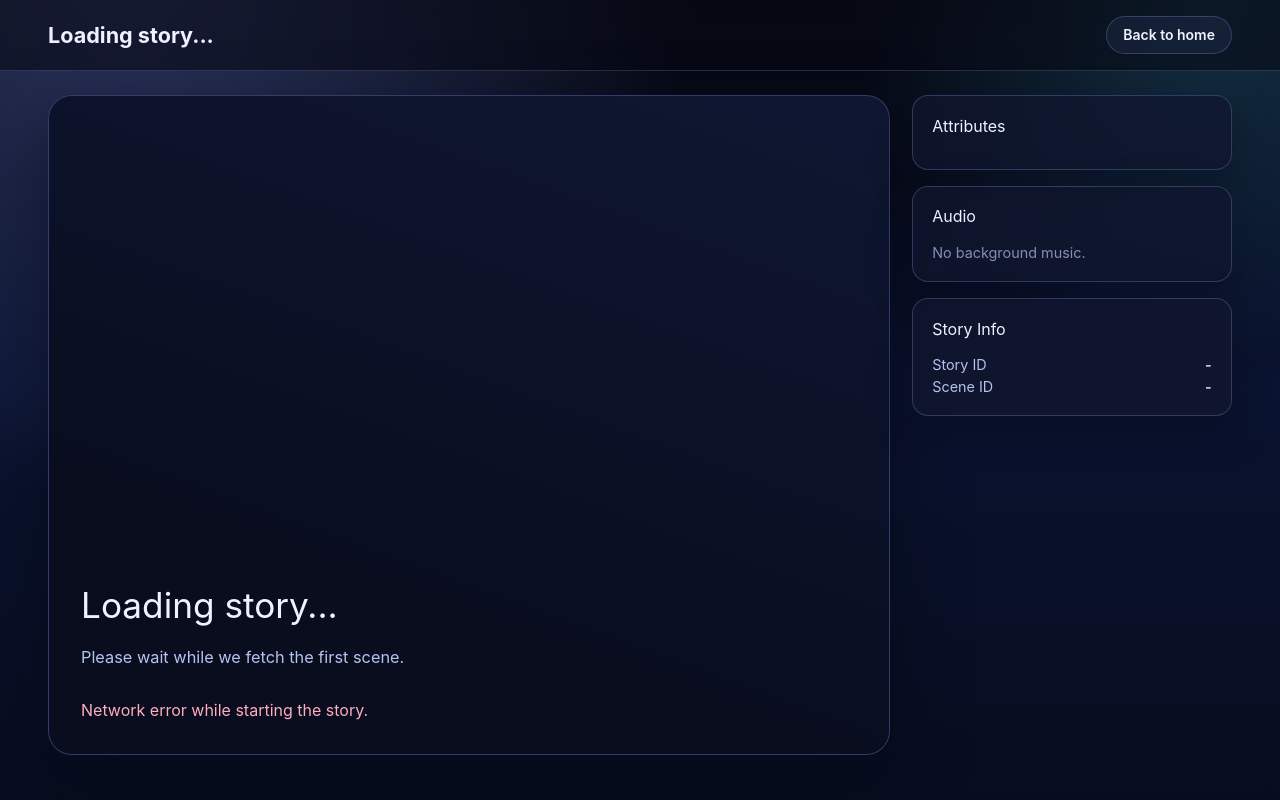
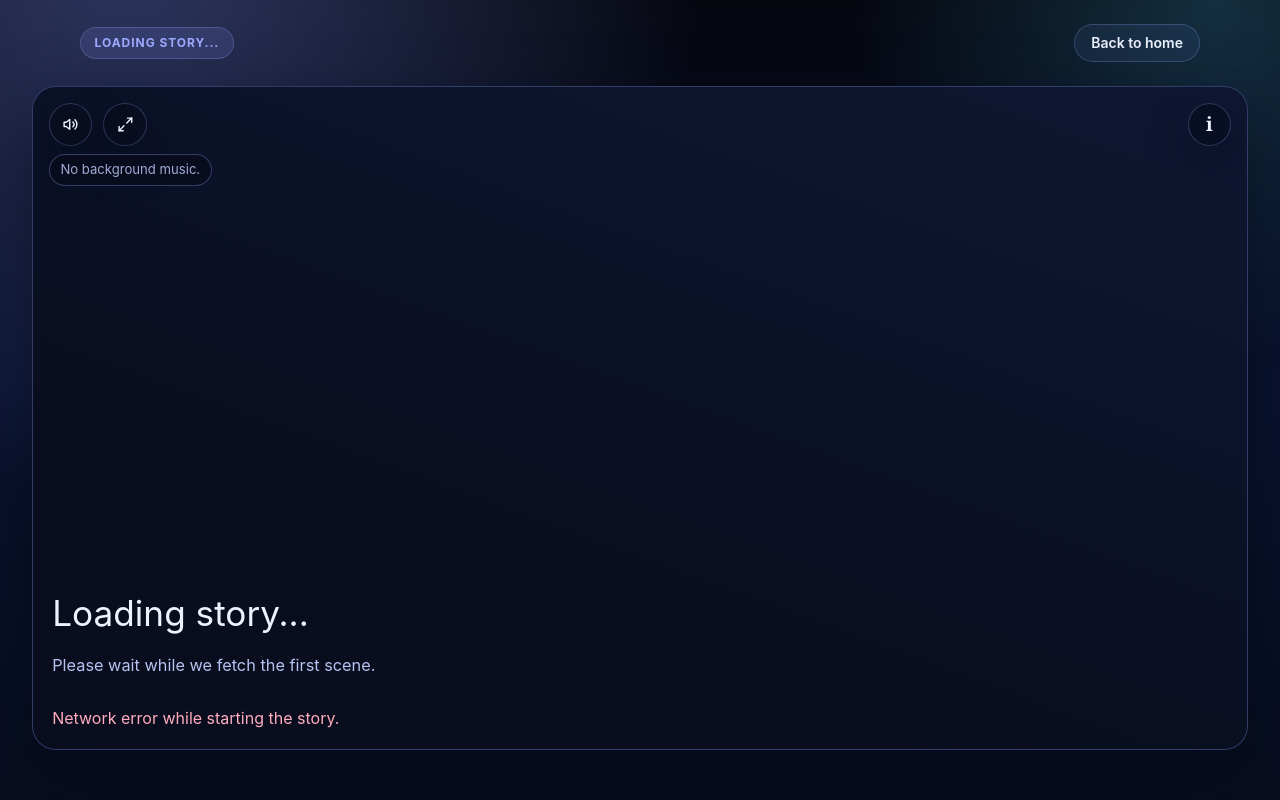
Before and after one commit to fardinkamal62/tadpole-interactive-story-engine, a Django app: page /story/1/ in a window 1280 px wide. Run offline with Django 5.2, Linux system fonts and the light colour scheme; data comes from the database, SQL or seed files in the repository; data that the repository does not hold is empty; some libraries are stand-ins or nearby versions; some web fonts are replaced.

Commit message:
feat: enhance story page with new audio controls, fullscreen support, and improved layout

```diff
--- a/static/story_page.html
+++ b/static/story_page.html
@@ -14,16 +14,73 @@
 </head>
 <body>
 <div class="story-shell">
-    <header class="story-header" data-animate>
-        <div>
-            <div class="story-brand" id="story-name">Loading story...</div>
-            <div class="story-subtitle" id="story-description" hidden></div>
+    <header class="topbar story-navbar mx-auto flex w-full max-w-6xl flex-wrap items-center justify-between gap-4 px-4 py-6" data-animate>
+        <div class="story-navbar-meta">
+            <div class="brand-mark" id="story-name">Loading story...</div>
+            <div class="brand-subtitle" id="story-description" hidden></div>
         </div>
         <a class="btn btn-outline-dark px-4 py-2 text-sm font-semibold" href="/">Back to home</a>
     </header>
 
-    <main class="story-layout">
     <section class="story-stage" id="story-stage" data-animate>
+        <div class="story-hud">
+            <div class="hud-left">
+                <div class="audio-control" id="story-audio-control">
+                    <button class="icon-button" type="button" id="story-audio-toggle" aria-label="Mute">
+                        <svg class="icon icon-volume-on" viewBox="0 0 24 24" fill="none" stroke="currentColor" stroke-width="2" stroke-linecap="round" stroke-linejoin="round" aria-hidden="true">
+                            <polygon points="11 5 6 9 3 9 3 15 6 15 11 19 11 5"></polygon>
+                            <path d="M15.5 8.5a5 5 0 0 1 0 7"></path>
+                            <path d="M18.5 5.5a9 9 0 0 1 0 13"></path>
+                        </svg>
+                        <svg class="icon icon-volume-off" viewBox="0 0 24 24" fill="none" stroke="currentColor" stroke-width="2" stroke-linecap="round" stroke-linejoin="round" aria-hidden="true">
+                            <polygon points="11 5 6 9 3 9 3 15 6 15 11 19 11 5"></polygon>
+                            <line x1="23" y1="9" x2="17" y2="15"></line>
+                            <line x1="17" y1="9" x2="23" y2="15"></line>
+                        </svg>
+                    </button>
+                    <div class="audio-popover" id="story-audio-controls" hidden>
+                        <label class="audio-volume">
+                            <span>Volume</span>
+                            <input type="range" id="story-audio-volume" min="0" max="100" value="70">
+                        </label>
+                        <div class="audio-status" id="story-audio-status">Volume 70%</div>
+                    </div>
+                    <div class="story-audio-empty" id="story-audio-empty">No background music.</div>
+                </div>
+                <button class="icon-button" type="button" id="story-fullscreen-toggle" aria-label="Enter fullscreen" aria-pressed="false">
+                    <svg class="icon icon-fullscreen-enter" viewBox="0 0 24 24" fill="none" stroke="currentColor" stroke-width="2" stroke-linecap="round" stroke-linejoin="round" aria-hidden="true">
+                        <polyline points="15 3 21 3 21 9"></polyline>
+                        <polyline points="9 21 3 21 3 15"></polyline>
+                        <line x1="21" y1="3" x2="14" y2="10"></line>
+                        <line x1="3" y1="21" x2="10" y2="14"></line>
+                    </svg>
+                    <svg class="icon icon-fullscreen-exit" viewBox="0 0 24 24" fill="none" stroke="currentColor" stroke-width="2" stroke-linecap="round" stroke-linejoin="round" aria-hidden="true">
+                        <polyline points="9 3 3 3 3 9"></polyline>
+                        <polyline points="15 21 21 21 21 15"></polyline>
+                        <line x1="3" y1="3" x2="10" y2="10"></line>
+                        <line x1="21" y1="21" x2="14" y2="14"></line>
+                    </svg>
+                </button>
+            </div>
+
+            <div class="info-control" id="story-info-control">
+                <button class="icon-button icon-button-info" type="button" id="story-info-toggle" aria-expanded="false" aria-label="Show story information">i</button>
+                <div class="info-popover" id="story-info-popover">
+                    <div class="panel-card">
+                        <h2>Attributes</h2>
+                        <div class="story-attributes" id="story-attributes"></div>
+                    </div>
+                    <div class="panel-card">
+                        <h2>Story Info</h2>
+                        <div class="story-meta" id="story-meta">
+                            <div class="meta-row"><span>Story ID</span><strong id="story-id">-</strong></div>
+                            <div class="meta-row"><span>Scene ID</span><strong id="scene-id">-</strong></div>
+                        </div>
+                    </div>
+                </div>
+            </div>
+        </div>
+
         <div class="story-overlay">
             <h1 class="story-title" id="story-title">Loading story...</h1>
             <p class="story-content" id="story-content">Please wait while we fetch the first scene.</p>
@@ -38,35 +95,8 @@
             </div>
             <div class="story-error" id="story-error" hidden></div>
         </div>
+        <audio id="story-audio" preload="auto" loop></audio>
     </section>
-
-        <aside class="story-panel" data-animate>
-            <div class="panel-card">
-                <h2>Attributes</h2>
-                <div class="story-attributes" id="story-attributes"></div>
-            </div>
-            <div class="panel-card">
-                <h2>Audio</h2>
-                <div class="story-audio" id="story-audio-controls" hidden>
-                    <button class="btn btn-outline-secondary px-3 py-2 text-sm" type="button" id="story-audio-toggle">Mute</button>
-                    <label class="audio-volume">
-                        <span>Volume</span>
-                        <input type="range" id="story-audio-volume" min="0" max="100" value="70">
-                    </label>
-                    <div class="audio-status" id="story-audio-status">Volume 70%</div>
-                </div>
-                <div class="story-audio-empty" id="story-audio-empty">No background music.</div>
-                <audio id="story-audio" preload="auto" loop></audio>
-            </div>
-            <div class="panel-card">
-                <h2>Story Info</h2>
-                <div class="story-meta" id="story-meta">
-                    <div class="meta-row"><span>Story ID</span><strong id="story-id">-</strong></div>
-                    <div class="meta-row"><span>Scene ID</span><strong id="scene-id">-</strong></div>
-                </div>
-            </div>
-        </aside>
-    </main>
 </div>
 <script src="{% static 'scripts/story_page.js' %}?v={{ timestamp }}" defer></script>
 </body>
--- a/static/styles/story_page.css
+++ b/static/styles/story_page.css
@@ -1,42 +1,46 @@
 .story-shell {
     min-height: 100vh;
+    min-height: 100dvh;
     display: flex;
     flex-direction: column;
 }
 
-.story-header {
-    padding: 1rem 3rem;
-    display: flex;
-    justify-content: space-between;
-    align-items: center;
-    border-bottom: 1px solid rgba(154, 169, 255, 0.22);
-    background: rgba(7, 10, 21, 0.58);
-    backdrop-filter: blur(14px);
+.story-navbar {
+    width: min(100%, 1200px);
+    margin: 0 auto;
 }
 
-.story-brand {
-    font-size: 1.35rem;
+.story-navbar-meta {
+    min-width: 0;
+}
+
+.brand-mark {
+    display: inline-block;
+    padding: 0.35rem 0.85rem;
+    border-radius: 999px;
+    border: 1px solid var(--border);
+    background: rgba(132, 148, 255, 0.15);
+    color: var(--accent-strong);
+    text-transform: uppercase;
+    letter-spacing: 0.08em;
+    font-size: 0.75rem;
     font-weight: 700;
 }
 
-.story-subtitle {
+.brand-subtitle {
+    margin-top: 0.45rem;
     color: var(--text-muted);
     font-size: 0.95rem;
 }
 
-.story-layout {
-    display: grid;
-    grid-template-columns: minmax(0, 1fr) minmax(260px, 320px);
-    gap: 1.35rem;
-    padding: 1.5rem 3rem 2.8rem;
-    flex: 1;
-}
-
 .story-stage {
     position: relative;
+    width: 95%;
+    margin: 0 auto 1rem;
+    min-height: calc(100dvh - 8.5rem);
+    height: calc(100dvh - 8.5rem);
+    overflow: hidden;
     border-radius: var(--radius-lg);
-    overflow: hidden;
-    min-height: 560px;
     border: 1px solid var(--border);
     background: #101937;
     background-size: cover;
@@ -48,10 +52,156 @@
     filter: saturate(0.92);
 }
 
+.story-hud {
+    position: absolute;
+    top: 1rem;
+    left: 1rem;
+    right: 1rem;
+    z-index: 4;
+    display: flex;
+    justify-content: space-between;
+    align-items: flex-start;
+    gap: 0.8rem;
+}
+
+.hud-left {
+    display: inline-flex;
+    align-items: center;
+    gap: 0.7rem;
+}
+
+.icon-button {
+    width: 2.7rem;
+    height: 2.7rem;
+    border: 1px solid var(--border);
+    border-radius: 999px;
+    display: inline-flex;
+    align-items: center;
+    justify-content: center;
+    background: rgba(8, 12, 28, 0.68);
+    color: var(--text-main);
+    box-shadow: var(--shadow-soft);
+    transition: transform var(--speed-fast) var(--ease-out), background var(--speed-fast) var(--ease-out), border-color var(--speed-fast) var(--ease-out);
+}
+
+.icon-button:hover,
+.icon-button:focus-visible {
+    transform: translateY(-1px);
+    border-color: rgba(166, 181, 255, 0.58);
+    background: rgba(20, 27, 56, 0.88);
+}
+
+.icon {
+    width: 1.05rem;
+    height: 1.05rem;
+}
+
+.icon-volume-off {
+    display: none;
+}
+
+.icon-fullscreen-exit {
+    display: none;
+}
+
+.icon-button.is-muted .icon-volume-on {
+    display: none;
+}
+
+.icon-button.is-muted .icon-volume-off {
+    display: block;
+}
+
+.icon-button.is-fullscreen .icon-fullscreen-enter {
+    display: none;
+}
+
+.icon-button.is-fullscreen .icon-fullscreen-exit {
+    display: block;
+}
+
+.icon-button.is-hidden {
+    display: none;
+}
+
+.audio-control,
+.info-control {
+    position: relative;
+}
+
+.audio-popover {
+    position: absolute;
+    top: calc(100% + 0.5rem);
+    left: 0;
+    width: min(250px, calc(100vw - 3rem));
+    border-radius: var(--radius-md);
+    border: 1px solid var(--border);
+    background: rgba(8, 12, 28, 0.88);
+    box-shadow: var(--shadow-soft);
+    padding: 0.7rem 0.78rem;
+    opacity: 0;
+    pointer-events: none;
+    transform: translateY(-5px);
+    transition: opacity var(--speed-fast) var(--ease-out), transform var(--speed-fast) var(--ease-out);
+}
+
+.audio-control:hover .audio-popover,
+.audio-control:focus-within .audio-popover,
+.audio-control.is-open .audio-popover {
+    opacity: 1;
+    transform: translateY(0);
+    pointer-events: auto;
+}
+
+.audio-control.is-disabled .icon-button {
+    opacity: 0.6;
+    cursor: not-allowed;
+}
+
+.story-audio-empty {
+    position: absolute;
+    top: calc(100% + 0.5rem);
+    left: 0;
+    border-radius: 999px;
+    border: 1px solid rgba(150, 166, 255, 0.32);
+    background: rgba(8, 12, 28, 0.88);
+    color: rgba(182, 194, 239, 0.88);
+    font-size: 0.82rem;
+    padding: 0.32rem 0.65rem;
+    white-space: nowrap;
+}
+
+.icon-button-info {
+    font-size: 1.2rem;
+    font-weight: 700;
+    font-family: Georgia, serif;
+}
+
+.info-popover {
+    position: absolute;
+    top: calc(100% + 0.5rem);
+    right: 0;
+    width: min(340px, calc(100vw - 2rem));
+    display: grid;
+    gap: 0.7rem;
+    opacity: 0;
+    pointer-events: none;
+    transform: translateY(-8px);
+    transition: opacity var(--speed-fast) var(--ease-out), transform var(--speed-fast) var(--ease-out);
+}
+
+.info-control:hover .info-popover,
+.info-control:focus-within .info-popover,
+.info-control.is-open .info-popover {
+    opacity: 1;
+    pointer-events: auto;
+    transform: translateY(0);
+}
+
 .story-overlay {
     position: absolute;
     inset: 0;
-    padding: 2rem;
+    padding: 6rem 1.2rem 1.2rem;
     display: flex;
     flex-direction: column;
     justify-content: flex-end;
@@ -102,6 +252,7 @@
     display: grid;
     gap: 0.7rem;
     margin-top: 1rem;
+    width: min(850px, 100%);
 }
 
 .story-choice {
@@ -156,20 +307,6 @@
     color: #ffadbe;
 }
 
-.story-panel {
-    display: flex;
-    flex-direction: column;
-    gap: 1rem;
-    width: 100%;
-    justify-self: end;
-}
-
-.story-audio {
-    display: flex;
-    flex-direction: column;
-    gap: 12px;
-}
-
 .audio-volume {
     display: flex;
     flex-direction: column;
@@ -186,11 +323,6 @@
 .audio-status {
     font-size: 0.85rem;
     color: var(--text-muted);
-}
-
-.story-audio-empty {
-    font-size: 0.9rem;
-    color: rgba(182, 194, 239, 0.7);
 }
 
 .panel-card {
```
Also changed, not shown: other parts of static/styles/story_page.css (+36 -7 lines), static/scripts/story_page.js (+109 -2 lines). Lines whose indentation alone changed are shown as unchanged.
